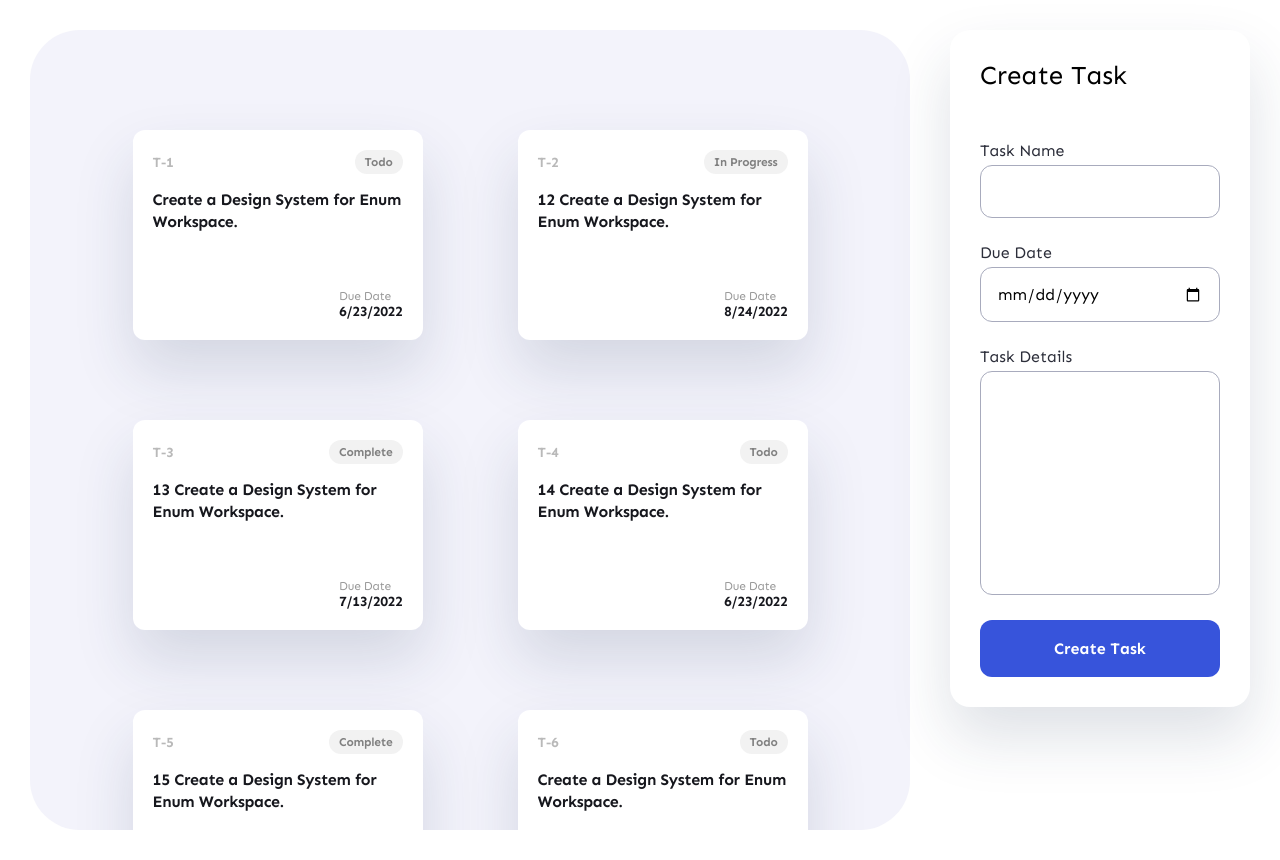
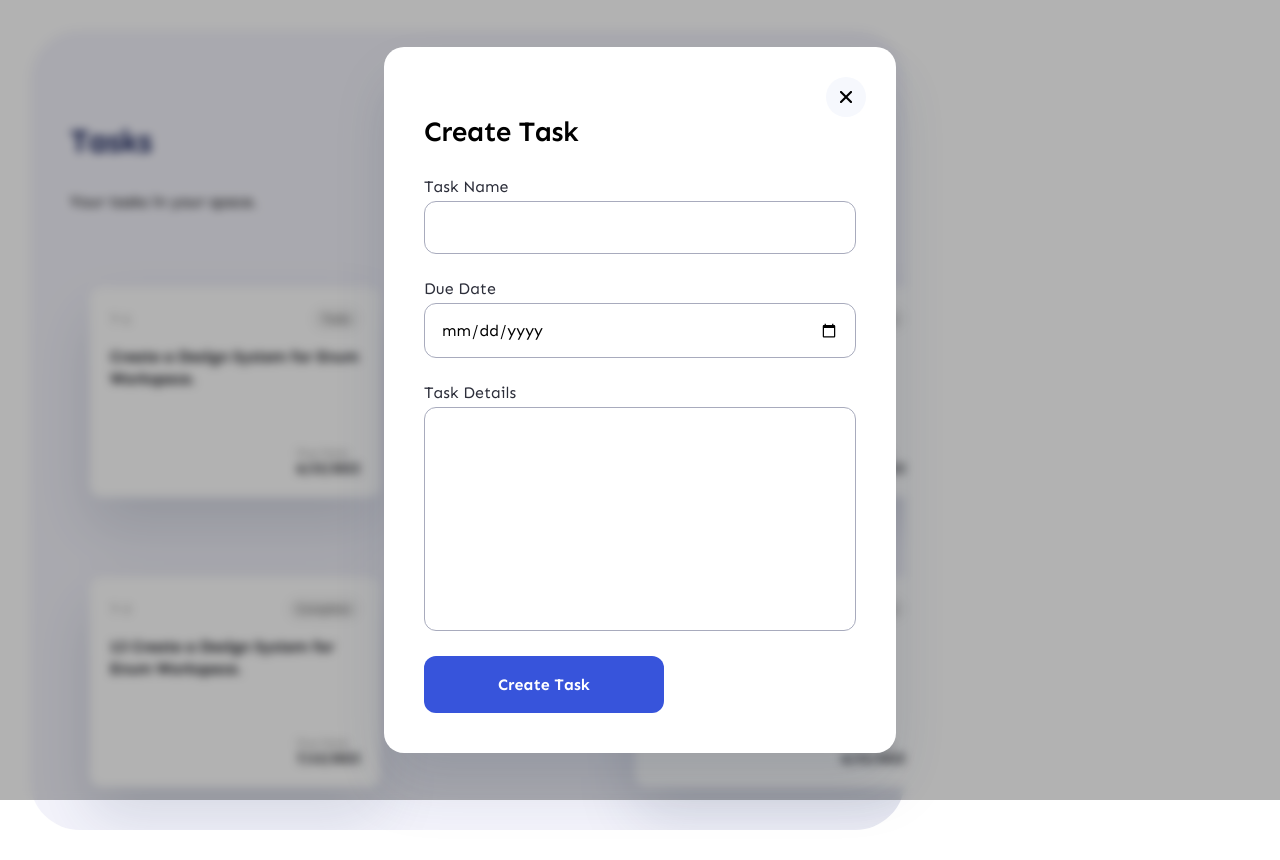
Before and after one commit to roberthveres/My-Project_task_maneger, a React (Create React App) app in the folder my-app/: page / in a window 1280 px wide. Both pictures are taken after a click on the button "Create Task". Built offline with nearby package versions, Linux system fonts and the light colour scheme.

Commit message:
Creating Modal component,functions from Modal and adding CloseIcon

```diff
--- a/my-app/src/App.css
+++ b/my-app/src/App.css
@@ -8,25 +8,36 @@
 .app-content {
   flex: 1;
   display: grid;
-  grid-template-columns: auto minmax(20%, 300px);
+  grid-template-columns: auto minmax(25%, 300px);
   gap: 40px;
-}
-
-.app-content h3 {
-  font-style: normal;
-  font-weight: 400;
-  font-size: 26px;
-  line-height: 31px;
-  margin: 0 0 50px;
 }
 
 .card-xl {
   background-color: white;
   border-radius: 20px;
-  padding: 30px;
+  padding: 40px;
   box-shadow: 0px 30px 60px rgba(32, 56, 85, 0.15);
+  position: relative;
+}
+
+.card-xl h3 {
+  font-weight: 600;
+  font-size: 28px;
+  line-height: 34px;
+  letter-spacing: -0.02em;
+
+  color: #000000;
 }
 
 .side-bar-right {
   width: 100%;
 }
+
+.subtitle {
+  font-style: normal;
+  font-weight: 400;
+  font-size: 20px;
+  line-height: 24px;
+  letter-spacing: -0.02em;
+  color: #636363;
+}
--- a/my-app/src/App.jsx
+++ b/my-app/src/App.jsx
@@ -2,6 +2,7 @@
 import "./App.css";
 import TaskViewer from "./components/task-viewer/TaskViewer";
 import CreateTaskForm from "./components/forms/CreateTaskForm";
+import Modal from "./components/modal/Modal";
 const data = [
   {
     id: "T-1",
@@ -49,31 +50,38 @@
 
 function App() {
   const [taskLists, setTaskLists] = useState(data);
+  const [isOpen, setIsOpen] = useState(false);
 
   const onNewTaskAdd = (newTask) => {
     console.log("task from APP.js", newTask);
-    setTaskLists((prevState) =>[
-      ...prevState,{
+    setTaskLists((prevState) => [
+      ...prevState,
+      {
         ...newTask,
-        dueDate:new Date(newTask.dueDate),
-        id: "T-" + prevState.length
-      }
-    ])
+        dueDate: new Date(newTask.dueDate),
+        id: "T-" + prevState.length,
+      },
+    ]);
+    setIsOpen(false);
+  };
 
+  const openModal = () => {
+    setIsOpen(true);
+  };
+
+  const closeModal = () => {
+    setIsOpen(false);
   };
 
   return (
     <div className="app-container">
       <div className="app-content">
-        <TaskViewer taskList={taskLists} />
-
-        <div className="side-bar-right">
-          <div className="card-xl">
-            <h3>Create Task</h3>
-            <CreateTaskForm addNewTask={onNewTaskAdd}/>
-          </div>
-        </div>
+        <TaskViewer onCreateClick={openModal} taskList={taskLists} />
       </div>
+      <Modal onClose={closeModal} isOpen={isOpen}>
+        <h3>Create Task</h3>
+        <CreateTaskForm addNewTask={onNewTaskAdd} />
+      </Modal>
     </div>
   );
 }
--- /dev/null
+++ b/my-app/src/components/modal/Modal.css
@@ -0,0 +1,44 @@
+.modal-wrapper {
+  position: fixed;
+  top: 0;
+  right: 0;
+  left: 0;
+  bottom: 0;
+  background: rgba(0, 0, 0, 0.3);
+  backdrop-filter: blur(5px);
+  display: flex;
+  justify-content: center;
+  align-items: center;
+  z-index: 1000;
+}
+
+.modal-hidden {
+  display: none;
+  overflow: hidden;
+}
+
+.modal-content {
+  z-index: 1001;
+  width: 40%;
+  min-width: 400px;
+  max-width: 600px;
+}
+
+.close-button {
+  height: 40px;
+  width: 40px;
+  border-radius: 50%;
+  background: #f6f8fd;
+  display: flex;
+  justify-content: center;
+  align-items: center;
+  position: absolute;
+  right: 30px;
+  top: 30px;
+  cursor: pointer;
+}
+
+.close-button img {
+  height: 20px;
+  width: 20px;
+}
--- /dev/null
+++ b/my-app/src/components/modal/Modal.jsx
@@ -0,0 +1,33 @@
+import React, { useState, useEffect } from "react";
+import "./Modal.css";
+import CloseIcon from "../../assets/icons/close.png"
+
+const Modal = (props) => {
+  const [isOpen, setIsOpen] = useState(false);
+
+  const closeModal = () => {
+    setIsOpen(false);
+    if (props.onClose) {
+      props.onClose();
+    }
+  };
+
+  useEffect(() => {
+    setIsOpen(props.isOpen);
+  }, [props.isOpen]);
+
+  return (
+    <div className={`${isOpen ? "modal-wrapper" : "modal-hidden"}`}>
+      <div className="modal-content">
+        <div className="card-xl">
+          <div onClick={closeModal} className="close-button">
+            <img src={CloseIcon} alt="close" />
+          </div>
+          {props.children}
+        </div>
+      </div>
+    </div>
+  );
+};
+
+export default Modal;
--- a/my-app/src/components/task-viewer/TaskViewer.css
+++ b/my-app/src/components/task-viewer/TaskViewer.css
@@ -1,17 +1,37 @@
 .task-viewer-container {
   background-color: #f3f3fb;
   border-radius: 50px;
-  padding: 80px;
-  overflow-y: scroll;
+  padding: 40px;
+  overflow: auto;
+  -ms-overflow-style: none; /* Internet Explorer 10+ */
+  scrollbar-width: none; /* Firefox */
 }
+
 .task-viewer-container::-webkit-scrollbar {
   display: none; /* Safari and Chrome */
 }
 
 .task-list-container {
   display: grid;
-  grid-template-columns: repeat(auto-fill, minmax(250px, 1fr));
+  grid-template-columns: repeat(auto-fill, 250px);
   grid-auto-rows: minmax(min-content, max-content);
-  justify-items: center;
+  justify-items: flex-start;
+  justify-content: space-between;
   gap: 40px 50px;
 }
+
+.control-panel-container {
+  padding: 20px 0 40px;
+  display: flex;
+  justify-content: space-between;
+  align-items: flex-end;
+}
+
+.view-title {
+  font-style: normal;
+  font-weight: 700;
+  font-size: 32px;
+  line-height: 38px;
+  letter-spacing: -0.02em;
+  color: #101c56;
+}
--- a/my-app/src/components/task-viewer/TaskViewer.jsx
+++ b/my-app/src/components/task-viewer/TaskViewer.jsx
@@ -5,6 +5,16 @@
 function TaskViewer(props) {
   return (
     <div className="task-viewer-container">
+      <div className="control-panel-container">
+        <div>
+          <h3 className="view-title">Tasks</h3>
+          <p>Your tasks in your space.</p>
+        </div>
+        <button onClick={props.onCreateClick} className="button-primary">
+          Create Task
+        </button>
+      </div>
+
       <div className="task-list-container">
         {props.taskList.map((item, index) => (
           <TaskCard
```
Also changed, not shown: my-app/src/assets/icons/close.png (added).
